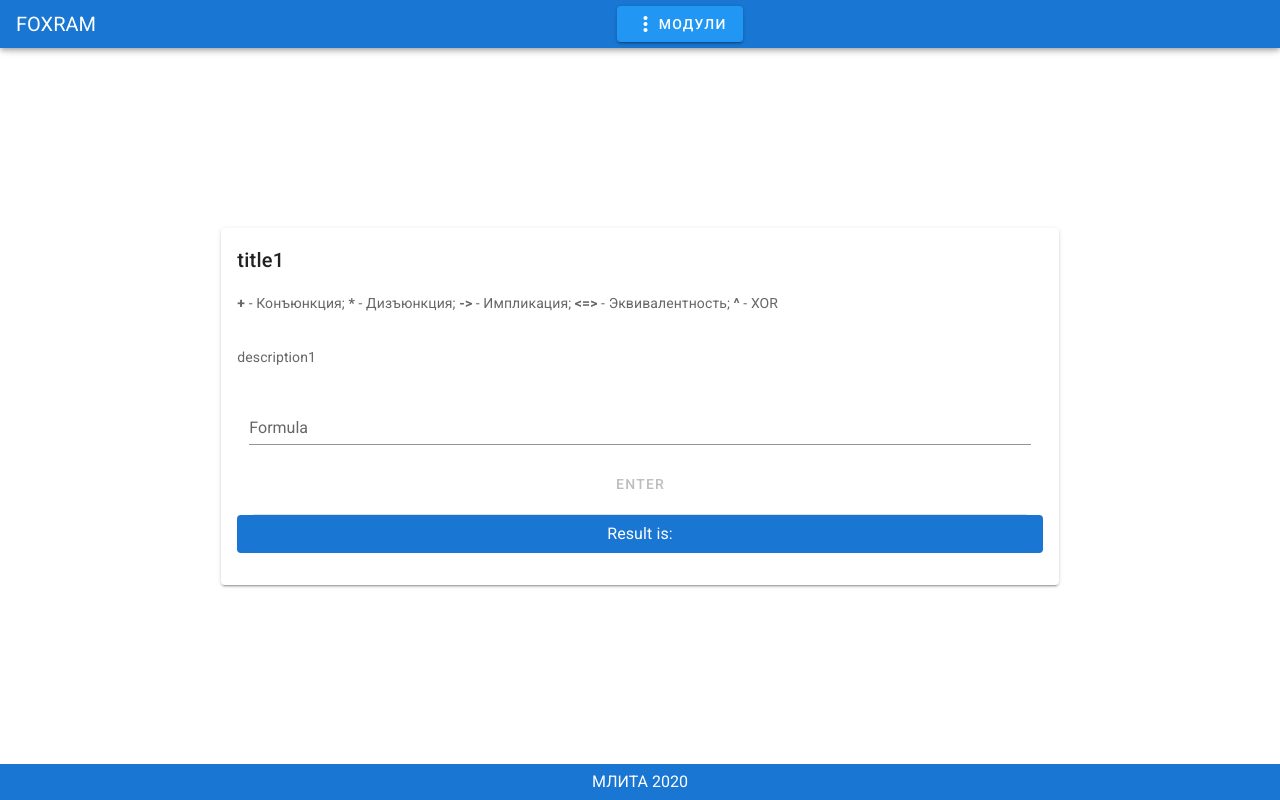
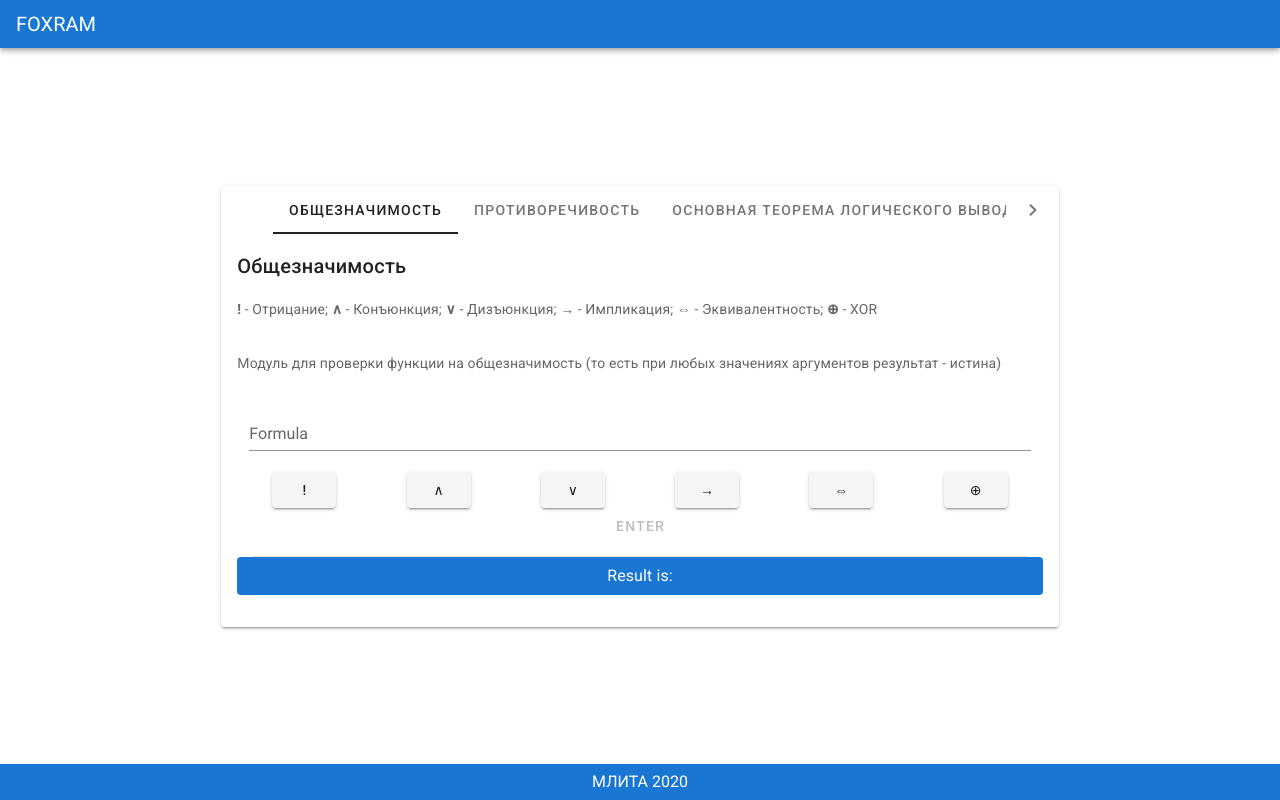
Before and after one commit to v-kyle/alter-exam-mlita-2020, a Vue app: page / in a window 1280 px wide. Built offline with nearby package versions, Linux system fonts and the light colour scheme.

Commit message:
added modules and tabs for them

```diff
--- a/src/App.vue
+++ b/src/App.vue
@@ -7,64 +7,46 @@
                 dense
         >
             <v-toolbar-title>FOXRAM</v-toolbar-title>
-
-            <v-menu
-                    left
-                    bottom
-            >
-                <template v-slot:activator="{ on }">
-                    <v-btn color="info" v-on="on" class="ml-auto mr-auto">
-                        <v-icon>mdi-dots-vertical</v-icon>
-                        Модули
-                    </v-btn>
-                </template>
-
-                <v-list>
-                    <v-list-item
-                            v-for="(module,index) in modules"
-                            :key="index"
-                            @click="changeModule(index)"
-                    >
-                        <v-list-item-title>{{ module.title }}</v-list-item-title>
-                    </v-list-item>
-                </v-list>
-            </v-menu>
         </v-app-bar>
 
         <v-content>
-            <v-container class="fill-height" fluid >
+            <v-container class="fill-height" fluid>
                 <v-row align="center" justify="center" no-gutters>
                     <v-col class="text-center" cols="12" sm="10" md="8">
                         <v-card raised>
+                            <v-tabs
+                                    v-model="tab"
+                                    background-color="transparent"
+                                    color="basil"
+                                    grow
+                            >
+                                <v-tab
+                                        v-for="(module, index) in modules"
+                                        :key="index"
+                                >
+                                    {{ module.title }}
+                                </v-tab>
+                            </v-tabs>
+
                             <v-card-title>
-                                {{ modules[currentModule].title }}
+                                {{ modules[tab].title }}
                             </v-card-title>
 
-                            <v-card-text class="text-left" v-html="instruction">
-                            </v-card-text>
+                            <v-card-text class="text-left" v-html="instruction"/>
 
                             <v-card-subtitle class="text-left">
-                                {{ modules[currentModule].description }}
+                                {{ modules[tab].description }}
                             </v-card-subtitle>
 
                             <v-card-text>
-                                <v-form v-model="valid">
-                                    <v-container>
-                                        <v-text-field
-                                                v-model="input"
-                                                :rules="rules"
-                                                label="Formula"
-                                                required
-                                        />
-                                        <v-btn text color="deep-purple accent-4" @click="getAnswer" :disabled="!valid">
-                                            Enter
-                                        </v-btn>
-                                    </v-container>
-                                </v-form>
-                                <v-divider class="mx-4"/>
-                                <v-alert color="primary" dense class="white--text">
-                                    Result is: <b>{{ answer }}</b>
-                                </v-alert>
+                                <v-tabs-items v-model="tab">
+                                    <v-tab-item v-for="(module, index) in modules" :key="index">
+                                        <module0 v-if="index===0"/>
+                                        <module1 v-if="index===1"/>
+                                        <module2 v-if="index===2"/>
+                                        <module3 v-if="index===3"/>
+                                    </v-tab-item>
+                                </v-tabs-items>
                             </v-card-text>
                         </v-card>
                     </v-col>
@@ -83,36 +65,49 @@
 </template>
 
 <script>
+    import module0 from "./components/module0";
+    import module1 from "./components/module1";
+    import module2 from "./components/module2";
+    import module3 from "./components/module3";
 
     export default {
         name: 'App',
 
-        components: {},
+        components: {
+            module0,
+            module1,
+            module2,
+            module3
+        },
 
         data: () => ({
             modules: [
-                {title: 'title1', description: 'description1'},
-                {title: 'title2', description: 'description2'},
-                {title: 'title3', description: 'description3'},
-                {title: 'title4', description: 'description4'},
+                {title: 'Общезначимость', description: 'Модуль для проверки функции на общезначимость (то есть при любых значениях аргументов результат - истина)'},
+                {title: 'Противоречивость', description: 'Модуль для проверки функции на противоречивость (то есть при любых значениях аргументов результат - ложь)'},
+                {title: 'Основная теорема логического вывода', description: 'Использование формулы F1∧F2∧..∧Fn→G'},
+                {title: 'Метод резолюций', description: 'Использование метода резолюции для проверки истинности высказывания'},
             ],
+            operations: [
+                {operation: 'Отрицание', sign: '!'},
+                {operation: 'Конъюнкция', sign: '∧'},
+                {operation: 'Дизъюнкция', sign: '∨'},
+                {operation: 'Импликация', sign: '→'},
+                {operation: 'Эквиваленция', sign: '⇔'},
+                {operation: 'XOR', sign: '⊕'},
+            ],
+            tab: 0,
             currentModule: 0,
-            input: null,
-            rules: [
-                value => !!value || 'Required.',
-            ],
-            valid: false,
             answer: null,
-            instruction: "<b>+</b> - Конъюнкция; <b>*</b> - Дизъюнкция; <b>-></b> - Импликация; <b><=></b> - Эквивалентность; <b>^</b> - XOR"
+            instruction: "<b>!</b> - Отрицание; <b>∧</b> - Конъюнкция; <b>∨</b> - Дизъюнкция; <b>→</b> - Импликация; <b>⇔</b> - Эквивалентность; <b>⊕</b> - XOR"
         }),
         computed: {},
         methods: {
-            changeModule(index) {
-                this.currentModule = index;
+
+        },
+        watch: {
+            input(value) {
+                this.input = value.toUpperCase();
             },
-            getAnswer() {
-                 this.answer = Math.random() >= 0.5;
-            }
-        },
+        }
     };
 </script>
--- /dev/null
+++ b/src/components/module0.vue
@@ -0,0 +1,62 @@
+<template>
+    <div>
+        <v-form v-model="valid">
+            <v-container>
+                <v-text-field
+                        ref="formInput"
+                        v-model="input"
+                        :rules="rules"
+                        label="Formula"
+                        required
+                />
+                <v-row>
+                    <template v-for="(operation, index) in operations">
+                        <v-col :key="index">
+                            <v-btn @click="insertSpecialSymbol(index)">{{ operation.sign }}</v-btn>
+                        </v-col>
+                    </template>
+                </v-row>
+                <v-btn text color="deep-purple accent-4" @click="getAnswer" :disabled="!valid">
+                    Enter
+                </v-btn>
+            </v-container>
+        </v-form>
+        <v-divider class="mx-4"/>
+        <v-alert color="primary" dense class="white--text">
+            Result is: <b>{{ answer }}</b>
+        </v-alert>
+    </div>
+</template>
+
+<script>
+    export default {
+        name: "module1",
+        data() {
+            return {
+                input: '',
+                rules: [
+                    value => !!value || 'Required.',
+                ],
+                operations: [
+                    {operation: 'Отрицание', sign: '!'},
+                    {operation: 'Конъюнкция', sign: '∧'},
+                    {operation: 'Дизъюнкция', sign: '∨'},
+                    {operation: 'Импликация', sign: '→'},
+                    {operation: 'Эквиваленция', sign: '⇔'},
+                    {operation: 'XOR', sign: '⊕'},
+                ],
+                valid: false,
+            }
+        },
+        methods: {
+            insertSpecialSymbol(signIndex) {
+                this.input += this.operations[signIndex].sign;
+                this.$refs.formInput.focus();
+            },
+
+            getAnswer() {
+                this.answer = Math.random() >= 0.5;
+            }
+        }
+    }
+</script>
--- /dev/null
+++ b/src/components/module1.vue
@@ -0,0 +1,13 @@
+<template>
+<div></div>
+</template>
+
+<script>
+    export default {
+        name: "module1"
+    }
+</script>
+
+<style scoped>
+
+</style>
--- /dev/null
+++ b/src/components/module2.vue
@@ -0,0 +1,13 @@
+<template>
+<div></div>
+</template>
+
+<script>
+    export default {
+        name: "module2"
+    }
+</script>
+
+<style scoped>
+
+</style>
--- /dev/null
+++ b/src/components/module3.vue
@@ -0,0 +1,13 @@
+<template>
+<div></div>
+</template>
+
+<script>
+    export default {
+        name: "module4"
+    }
+</script>
+
+<style scoped>
+
+</style>
```
